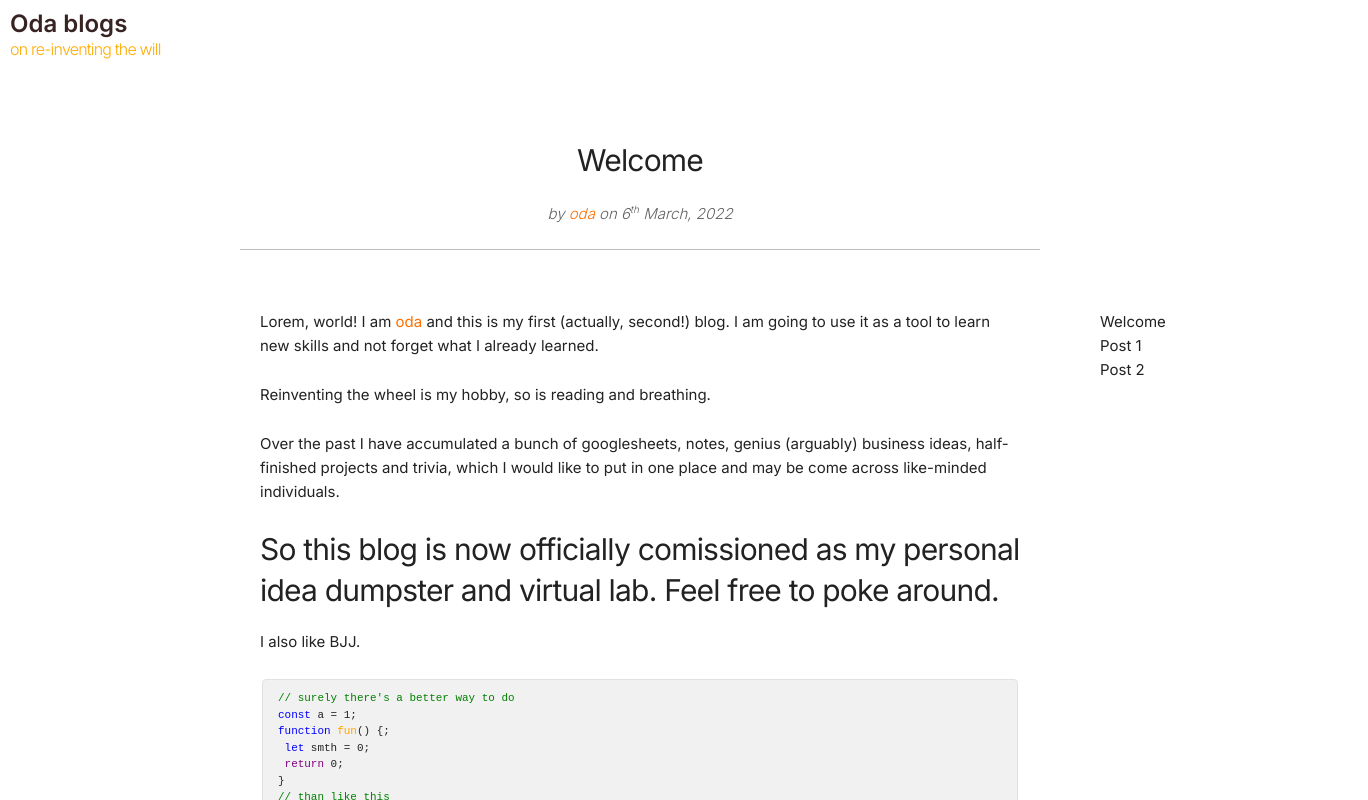
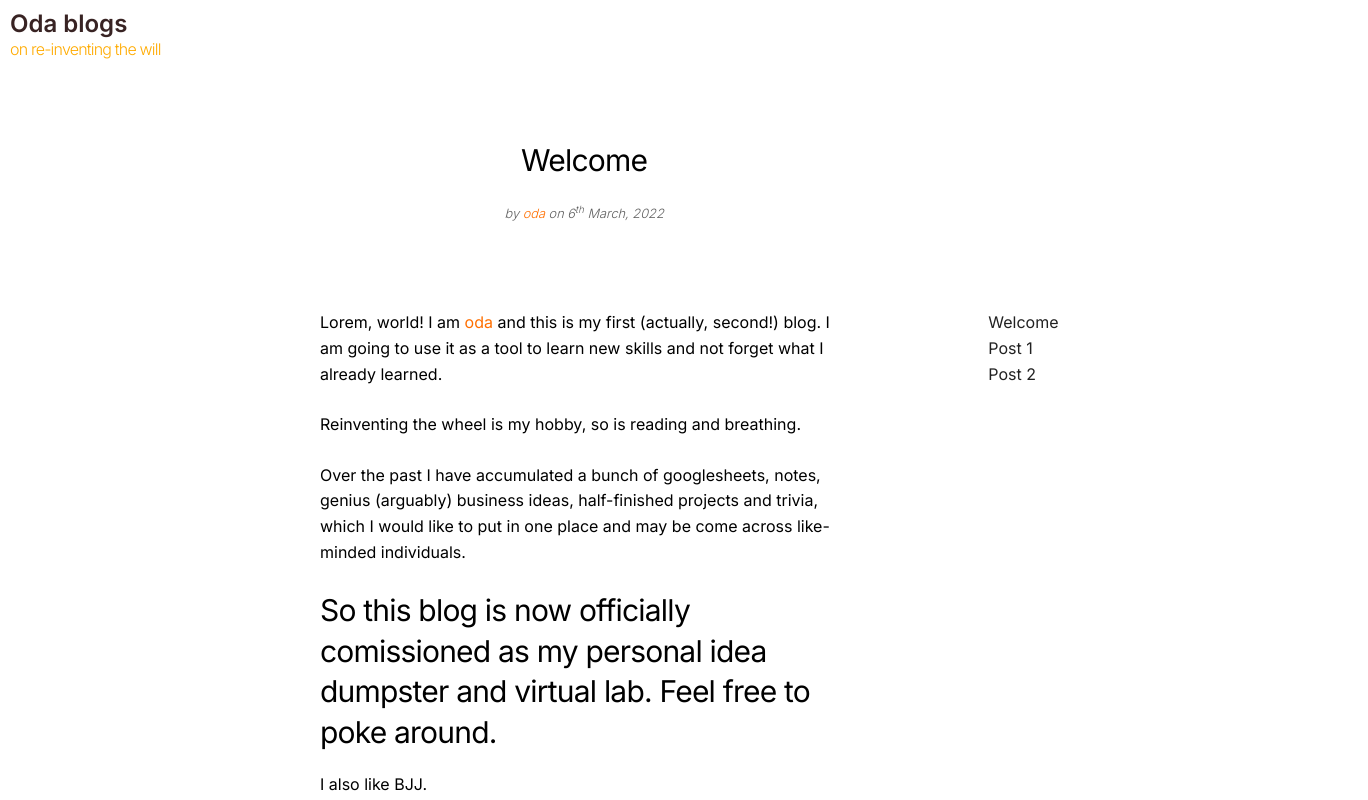
Before and after one commit to ooddaa/blog, a React (Create React App) app: page / in a window 1280 px wide. Shown: the top 800 px of the page, 1368 px wide, since content can reach past the window. Built offline with nearby package versions, Linux system fonts and the light colour scheme.

Commit message:
right grid column 400px, main text left-right padding 80px

```diff
--- a/public/app.css
+++ b/public/app.css
@@ -1,15 +1,66 @@
-* {
+/* Table of Contents
+- Body
+- Typography
+- App
+- Palette
+–––––––––––––––––––––––––––––––––––––––––––––––––– */
+
+
+/* Body
+–––––––––––––––––––––––––––––––––––––––––––––––––– */
+body {
   margin: 0;
   padding: 0;
   box-sizing: border-box;
   /* border: red 1px solid; */
+  font-size: var(--font-size-base);
+  /* font-size: 1.5em; currently ems cause chrome bug misinterpreting rems on body element */
+  line-height: 1.6;
+  font-weight: 400;
+  font-family: "Inter", sans-serif;
+  /* font-family: "Inter", "Raleway", "HelveticaNeue", "Helvetica Neue", Helvetica,
+    Arial, sans-serif; */
+  color: var(--black);
+
+
 }
+/* Typography
+https://type-scale.com/
+Base: 16px
+Scale: 1.250 - Major Third
+
+3.052rem  / 48.83px
+2.441rem  / 39.06px
+1.953rem  / 31.25px
+1.563rem  / 25.00px
+1.25rem   / 20.00px
+1rem      / 16.00px
+0.8rem    / 12.80px
+0.64rem   / 10.24px
+0.512rem  / 8.19px
+–––––––––––––––––––––––––––––––––––––––––––––––––– */
+:root {
+  --font-size-large-5: 48.83px;
+  --font-size-large-4: 39.06px;
+  --font-size-large-3: 31.25px;
+  --font-size-large-2: 25.00px;
+  --font-size-large-1: 20.00px;
+  --font-size-base: 16.00px;
+  --font-size-small-1: 12.80px;
+  --font-size-small-2: 10.24px;
+  --font-size-small-3: 8.19px;
+}
+
+
+/* App
+–––––––––––––––––––––––––––––––––––––––––––––––––– */
 
 .App {
   /* text-align: center; */
   /* padding: 10px 10px 10px 0; */
   display: grid;
-  grid-template-columns: 200px 1fr 200px;
+  /* grid-template-columns: 200px 1fr 200px; */
+  grid-template-columns: 200px 1fr 400px;
   grid-template-rows: auto 130px 1fr 30px;
   /* grid-template-rows: 100px 130px 1fr 30px; */
   /* grid-template-areas:
@@ -63,17 +114,6 @@
   box-shadow: 0 5px 5px 0 rgba(0, 0, 0, 0.1);
 }
 
-/* .App-header {
-  background-color: #282c34;
-  min-height: 100vh;
-  display: flex;
-  flex-direction: column;
-  align-items: center;
-  justify-content: center;
-  font-size: calc(10px + 2vmin);
-  color: white;
-} */
-
 /*****************\
 **** POSTS NAV ****
 \*****************/
@@ -119,7 +159,7 @@
   padding: 20px;
   padding-bottom: 0;
   grid-area: maincontentheader;
-  border-bottom: var(--grey-lighten-1) 1px solid;
+  /* border-bottom: var(--grey-lighten-1) 1px solid; */
   display: flex;
   flex-direction: column;
   align-items: center;
@@ -127,12 +167,15 @@
 
 .blog-author {
   font-style: italic;
+  font-size: var(--font-size-small-1);
   color: var(--grey-darken-2);
   font-weight: 300;
 }
 
 .main-content-body {
   padding: 20px;
+  padding-left: 80px;
+  padding-right: 80px;
   grid-area: maincontentbody;
 }
 
@@ -149,7 +192,7 @@
 
 .App-footer p {
   color: var(--grey);
-  font-size: 10px;
+  font-size: var(--font-size-small-2);
 
   padding-top: 10px;
   padding-left: 10px;
@@ -167,6 +210,9 @@
 :root {
   --footer-height: 32px;
 }
+
+/* Palette
+–––––––––––––––––––––––––––––––––––––––––––––––––– */
 
 /* AMBER */
 :root {
@@ -200,6 +246,11 @@
   --grey-darken-4: #212121;
 }
 
+/* BLACK */
+:root {
+  --black: #000000;
+}
+
 .amber-accent-4 {
   color: var(--amber-accent-4);
 }
--- a/public/skeleton.css
+++ b/public/skeleton.css
@@ -188,16 +188,7 @@ are based on 10px sizing. So basically 1.5rem = 15px :) */
 html {
   font-size: 62.5%;
 }
-body {
-  margin: 0;
-  font-size: 1.5em; /* currently ems cause chrome bug misinterpreting rems on body element */
-  line-height: 1.6;
-  font-weight: 400;
-  font-family: "Inter", sans-serif;
-  /* font-family: "Inter", "Raleway", "HelveticaNeue", "Helvetica Neue", Helvetica,
-    Arial, sans-serif; */
-  color: #222;
-}
+
 
 /* Typography
 –––––––––––––––––––––––––––––––––––––––––––––––––– */
```
Also changed, not shown: 1 other file (tests, documents, lock files or other folders).
